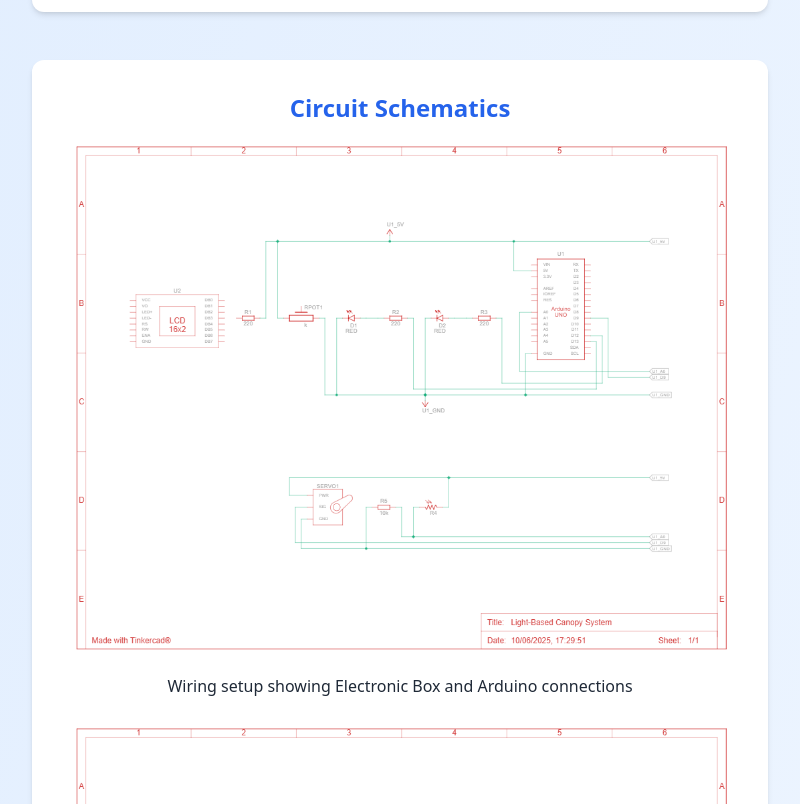
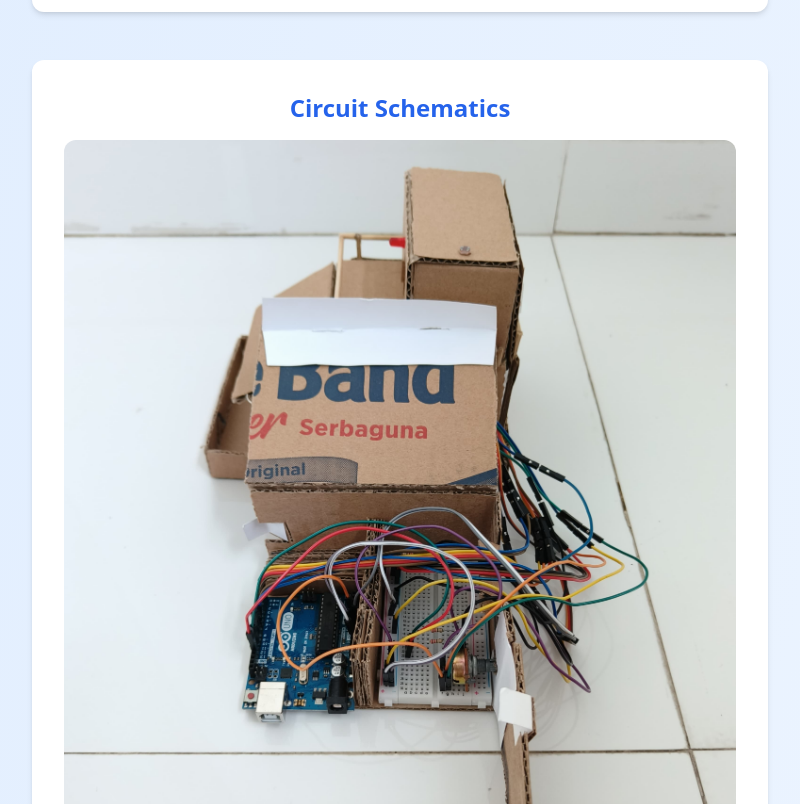
Before and after one commit to Rainier-PS/Light-Based-Canopy-System, a plain HTML site: page index.html in a window 1280 px wide. Shown: the part 2536-3340 px from the top of the page, without its empty margins (240-1040 px from the left). Drawn offline with nearby package versions, Linux system fonts and the light colour scheme.

Commit message:
Update index.html

```diff
--- a/index.html
+++ b/index.html
@@ -124,7 +124,7 @@
 
   <section id="schematics" class="bg-white dark:bg-gray-800 rounded-xl p-8 shadow-md text-center mt-12 transition-colors duration-300">
     <h2 class="text-blue-600 font-bold text-2xl mb-4">Circuit Schematics</h2>
-    <img src="https://raw.githubusercontent.com/Rainier-PS/Light-Based-Canopy-System/main/Circuit-Schematics.png" alt="Circuit Schematics" class="w-full rounded-xl" />
+    <img src="https://raw.githubusercontent.com/Rainier-PS/Light-Based-Canopy-System/main/Wiring.jpg" alt="Circuit Schematics" class="w-full rounded-xl" />
     <p class="mt-4">Wiring setup showing Electronic Box and Arduino connections</p>
     <img src="https://raw.githubusercontent.com/Rainier-PS/Light-Based-Canopy-System/main/Circuit-Schematics.png" alt="Electronic circuit schematics for light-based canopy" class="w-full rounded-xl mt-6" />
     <p class="mt-4">Complete circuit diagram for the light-responsive canopy system</p>
```
